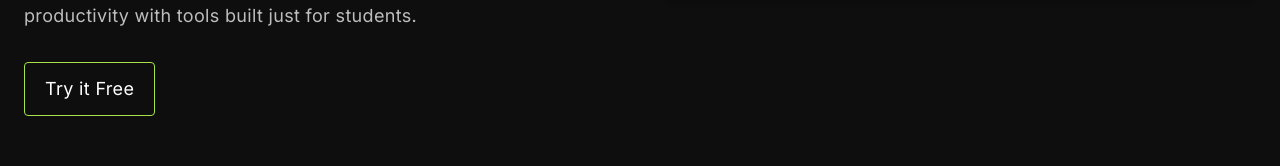
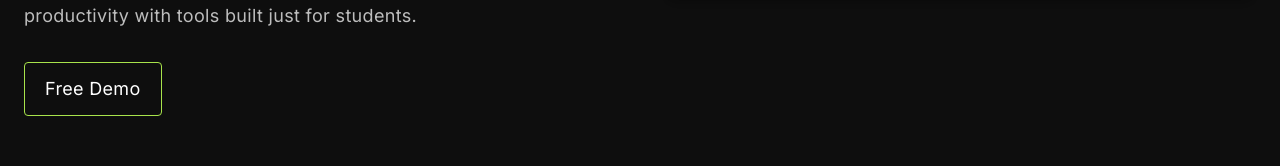
Before and after one commit to Pandalfer/Studanova, a Next.js app: page / in a window 1280 px wide. Shown: the part 372-538 px from the top of the page. Built offline with nearby package versions, Linux system fonts and the light colour scheme.

Commit message:
Free Demo

```diff
--- a/src/components/Pages/LoggedOut/Home/CallToAction/cta-home.tsx
+++ b/src/components/Pages/LoggedOut/Home/CallToAction/cta-home.tsx
@@ -18,7 +18,7 @@ export default function CTAHOME() {
           </p>
           <div className="inline-flex gap-4 mt-8 self-center lg:self-start">
             <Link href={"/demo/home"}>
-              <PrimaryActionButton text="Try it Free" />
+              <PrimaryActionButton text="Free Demo" />
             </Link>
           </div>
         </div>
```
